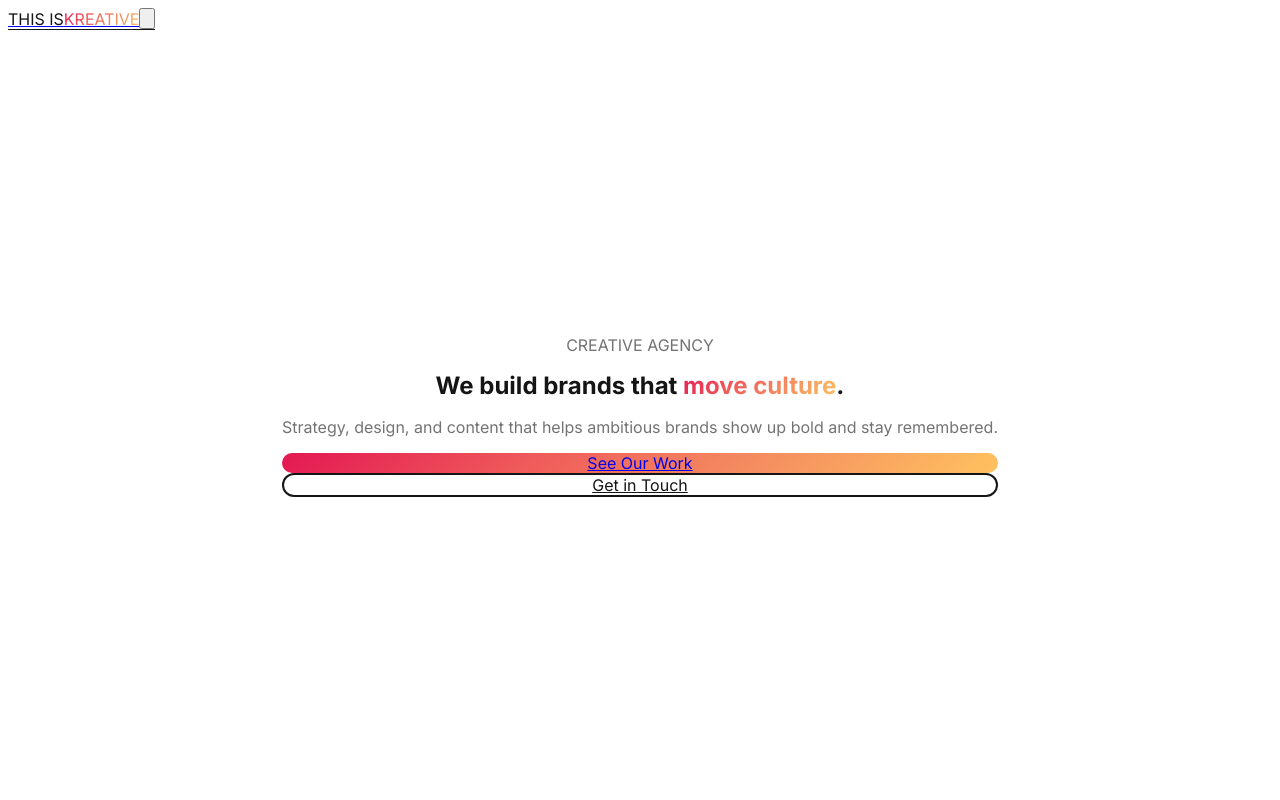
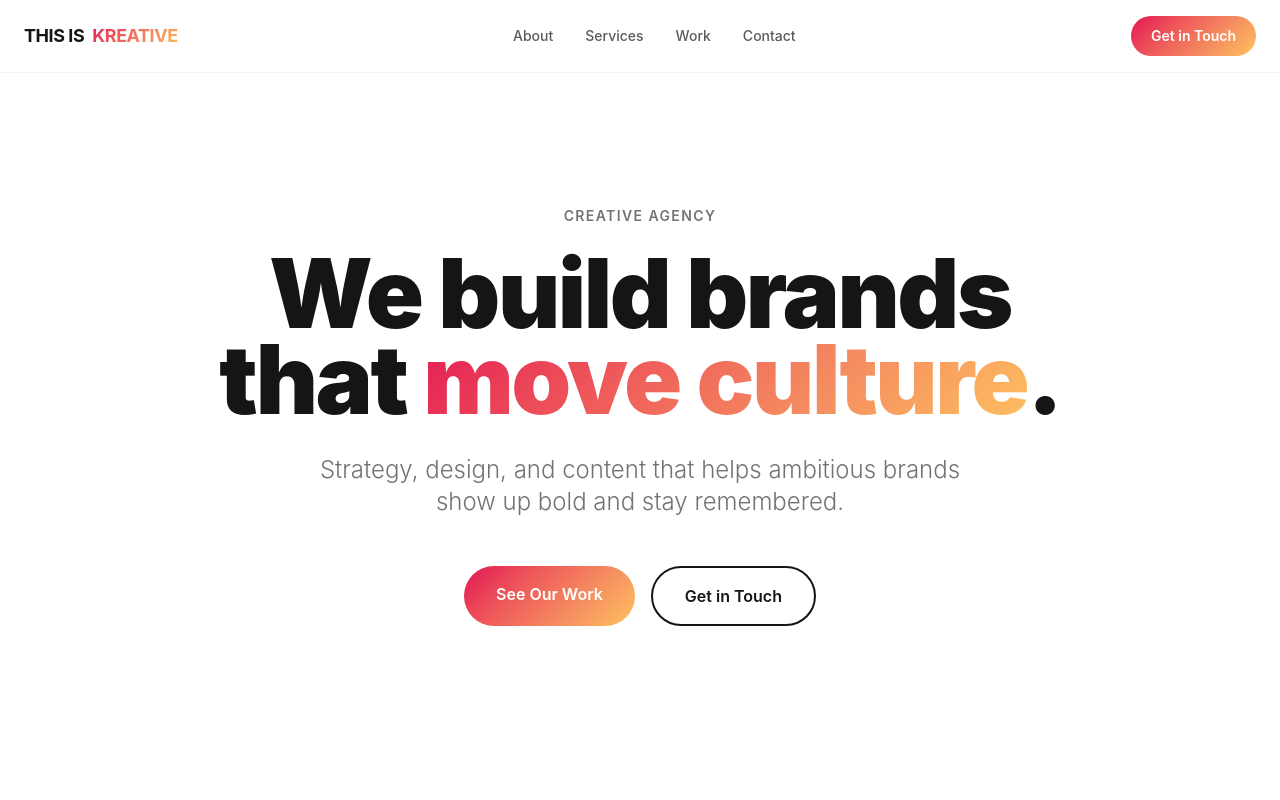
Before and after one commit to twin-matambo/clivecoutet, a Next.js app: page / in a window 1280 px wide. Shown: the top 800 px of the page. Built offline with nearby package versions, Linux system fonts and the light colour scheme.

Commit message:
Fix: Tailwind v4 CSS syntax + add netlify.toml with Next.js plugin

```diff
--- a/src/app/globals.css
+++ b/src/app/globals.css
@@ -1,10 +1,6 @@
-@import url('https://fonts.googleapis.com/css2?family=Inter:wght@300;400;500;600;700;800;900&display=swap');
+@import "tailwindcss";
 
-@tailwind base;
-@tailwind components;
-@tailwind utilities;
-
-:root {
+@theme {
   --gradient: linear-gradient(135deg, #E31853 0%, #EF5B5A 35%, #F48C60 65%, #FFC25F 100%);
 }
 
@@ -14,7 +10,7 @@ html {
 
 body {
   font-family: 'Inter', sans-serif;
-  background: #FFFFFF;
+  background: #ffffff;
   color: #151515;
 }
 
@@ -28,20 +24,3 @@ body {
 .gradient-bg {
   background: var(--gradient);
 }
-
-.gradient-border {
-  position: relative;
-}
-
-.gradient-border::before {
-  content: '';
-  position: absolute;
-  inset: 0;
-  border-radius: inherit;
-  padding: 1px;
-  background: var(--gradient);
-  -webkit-mask: linear-gradient(#fff 0 0) content-box, linear-gradient(#fff 0 0);
-  -webkit-mask-composite: xor;
-  mask-composite: exclude;
-  pointer-events: none;
-}
```
Also changed, not shown: 1 other file (tests, documents, lock files or other folders).
